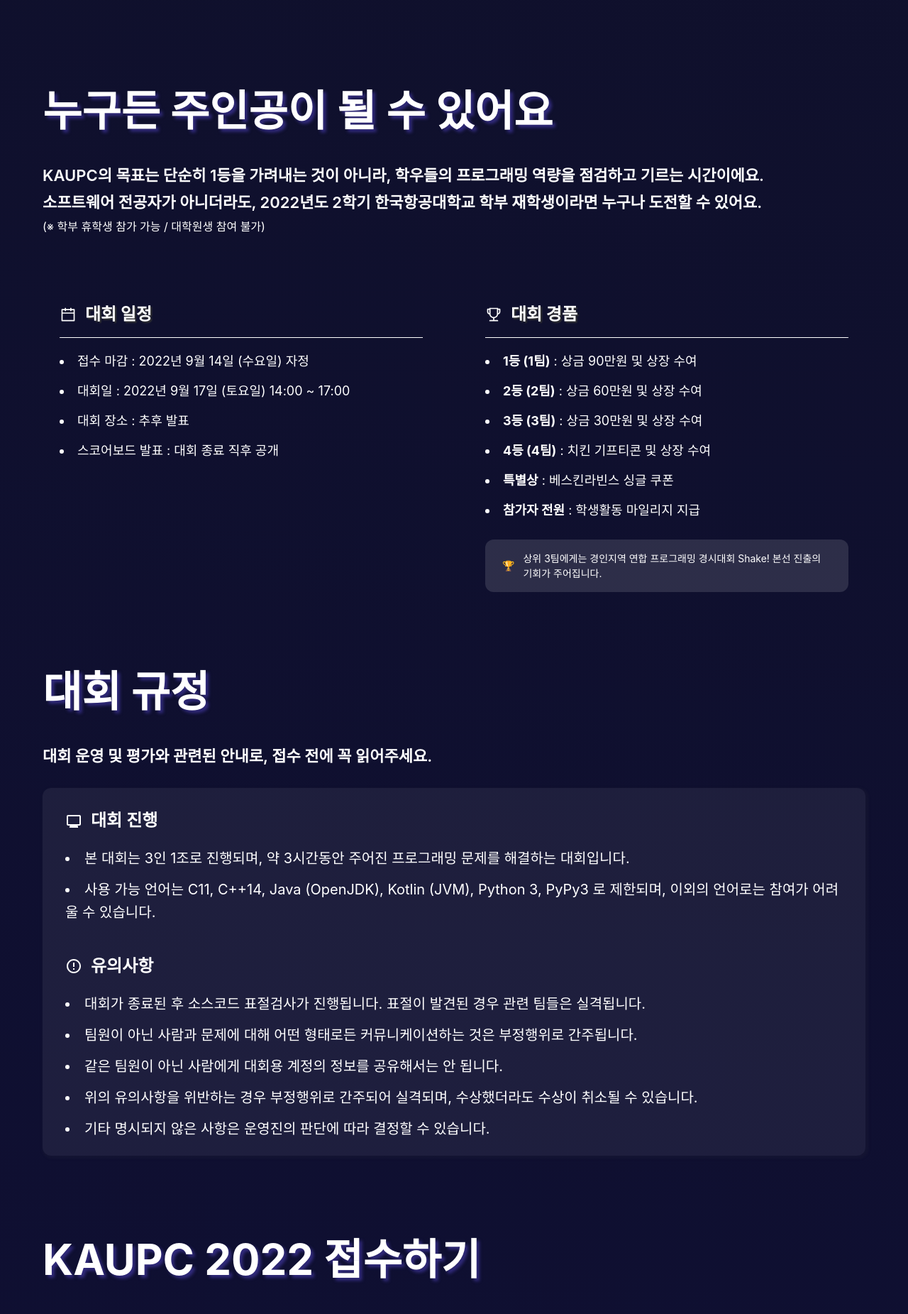
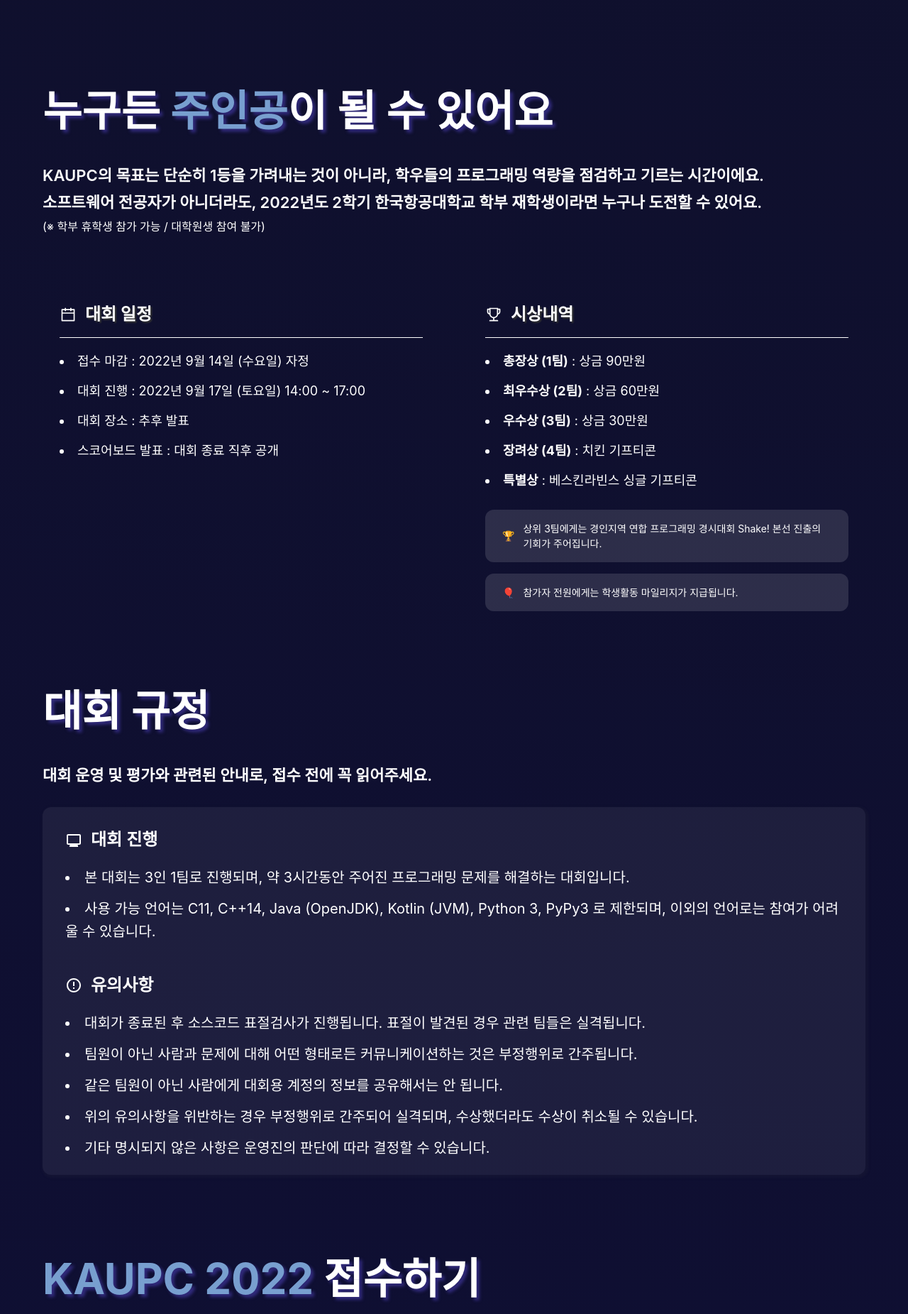
Before and after one commit to kauKoala/KAUPC-2022, a Next.js app: page / in a window 1280 px wide. Shown: the part 880-2731 px from the top of the page at 71% size. Built offline with nearby package versions, Linux system fonts and the light colour scheme; a web font is replaced by a local one.

Commit message:
feat: 텍스트 수정

```diff
--- a/components/Sections/ApplySection.jsx
+++ b/components/Sections/ApplySection.jsx
@@ -9,7 +9,7 @@ import { AiOutlineCalendar, AiOutlineTrophy } from "react-icons/ai";
 const ApplySection = () => {
   return (
     <Section>
-      <Section.Title>누구든 주인공이 될 수 있어요</Section.Title>
+      <Section.Title>누구든 <Second>주인공</Second>이 될 수 있어요</Section.Title>
       <Section.SubTitle>
         KAUPC의 목표는 단순히 1등을 가려내는 것이 아니라, 학우들의 프로그래밍 역량을 점검하고 기르는
         시간이에요.
@@ -27,7 +27,7 @@ const ApplySection = () => {
           </ApplyInfoTitle>
           <ApplyInfoContent>
             <li>접수 마감 : 2022년 9월 14일 (수요일) 자정</li>
-            <li>대회일 : 2022년 9월 17일 (토요일) 14:00 ~ 17:00</li>
+            <li>대회 진행 : 2022년 9월 17일 (토요일) 14:00 ~ 17:00</li>
             <li>대회 장소 : 추후 발표</li>
             <li>스코어보드 발표 : 대회 종료 직후 공개</li>
           </ApplyInfoContent>
@@ -35,36 +35,41 @@ const ApplySection = () => {
         <ApplyInfo>
           <ApplyInfoTitle>
             <AiOutlineTrophy />
-            대회 경품</ApplyInfoTitle>
+            시상내역</ApplyInfoTitle>
           <ApplyInfoContent>
             <li>
-              <Strong>1등 (1팀)</Strong> : 상금 90만원 및 상장 수여
+              <Strong>총장상 (1팀)</Strong> : 상금 90만원
             </li>
             <li>
-              <Strong>2등 (2팀)</Strong> : 상금 60만원 및 상장 수여
+              <Strong>최우수상 (2팀)</Strong> : 상금 60만원
             </li>
             <li>
-              <Strong>3등 (3팀)</Strong> : 상금 30만원 및 상장 수여
+              <Strong>우수상 (3팀)</Strong> : 상금 30만원
             </li>
             <li>
-              <Strong>4등 (4팀)</Strong> : 치킨 기프티콘 및 상장 수여
+              <Strong>장려상 (4팀)</Strong> : 치킨 기프티콘
             </li>
             <li>
-              <Strong>특별상</Strong> : 베스킨라빈스 싱글 쿠폰
-            </li>
-            <li>
-              <Strong>참가자 전원</Strong> : 학생활동 마일리지 지급
+              <Strong>특별상</Strong> : 베스킨라빈스 싱글 기프티콘
             </li>
           </ApplyInfoContent>
           <ToolTip>
             <span style={{ display: "inline-block", marginRight: "12px" }}>🏆</span>상위 3팀에게는
             경인지역 연합 프로그래밍 경시대회 Shake! 본선 진출의 기회가 주어집니다.
           </ToolTip>
+          <ToolTip style={{marginTop: "16px"}}>
+            <span style={{ display: "inline-block", marginRight: "12px" }}>🎈</span>참가자 전원에게는
+            학생활동 마일리지가 지급됩니다.
+          </ToolTip>
         </ApplyInfo>
       </ApplyInfoContainer>
     </Section>
   );
 };
+
+const Second = styled.span`
+  color: #789fcf;
+`;
 
 const ApplyInfoContainer = styled.div`
   width: 100%;
--- a/components/Sections/FAQSection.jsx
+++ b/components/Sections/FAQSection.jsx
@@ -34,7 +34,7 @@ const FAQSection = () => {
 
   return (
     <Section>
-      <Section.Title>KAUPC 2022 접수하기</Section.Title>
+      <Section.Title><Second>KAUPC 2022</Second> 접수하기</Section.Title>
       <Content>
         <Section.SubTitle>
           모든 준비가 끝났다면, 이제 마지막 단계에요!
@@ -57,6 +57,10 @@ const FAQSection = () => {
     </Section>
   );
 };
+
+const Second = styled.span`
+  color: #789fcf;
+`;
 
 const CheckboxList = styled.div`
   margin-top: 24px;
--- a/components/Sections/HeroSection.jsx
+++ b/components/Sections/HeroSection.jsx
@@ -21,7 +21,7 @@ const HeroSection = () => {
     <Section>
       <HeroContainer>
         <div>
-          <HeroTitle>KAUPC 2022</HeroTitle>
+          <HeroTitle><Second>KAUPC</Second> 2022</HeroTitle>
           <HeroSubTitle>
             한국항공대학교
             <br />제<Second>2</Second>회 프로그래밍 경진대회
@@ -37,7 +37,7 @@ const HeroSection = () => {
             <SponsorTitle>주최</SponsorTitle>
             <Info>
               <Sponsor>한국항공대학교 소프트웨어학과</Sponsor>
-              <Sponsor>한국항공대학교 알고리즘 동아리 Koala</Sponsor>
+              <Sponsor>한국항공대학교 알고리즘 학회 Koala</Sponsor>
             </Info>
           </Sponsors>
           <Sponsors>
--- a/components/Sections/RuleSection.jsx
+++ b/components/Sections/RuleSection.jsx
@@ -18,7 +18,7 @@ const RuleSection = () => {
           대회 진행
         </RuleSubTitle>
         <RuleItem>
-          본 대회는 3인 1조로 진행되며, 약 3시간동안 주어진 프로그래밍 문제를 해결하는 대회입니다.
+          본 대회는 3인 1팀로 진행되며, 약 3시간동안 주어진 프로그래밍 문제를 해결하는 대회입니다.
         </RuleItem>
         <RuleItem>
           사용 가능 언어는 C11, C++14, Java (OpenJDK), Kotlin (JVM), Python 3, PyPy3 로 제한되며,
```
